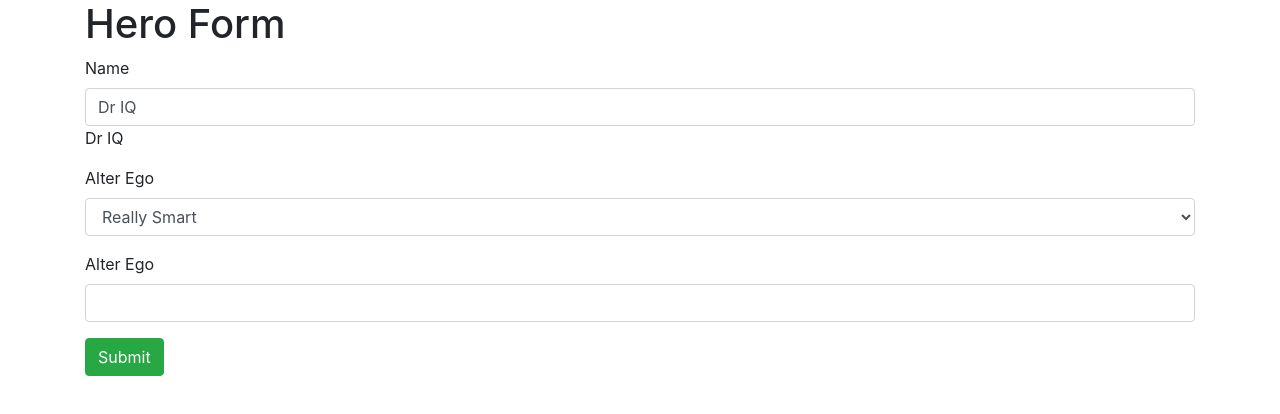
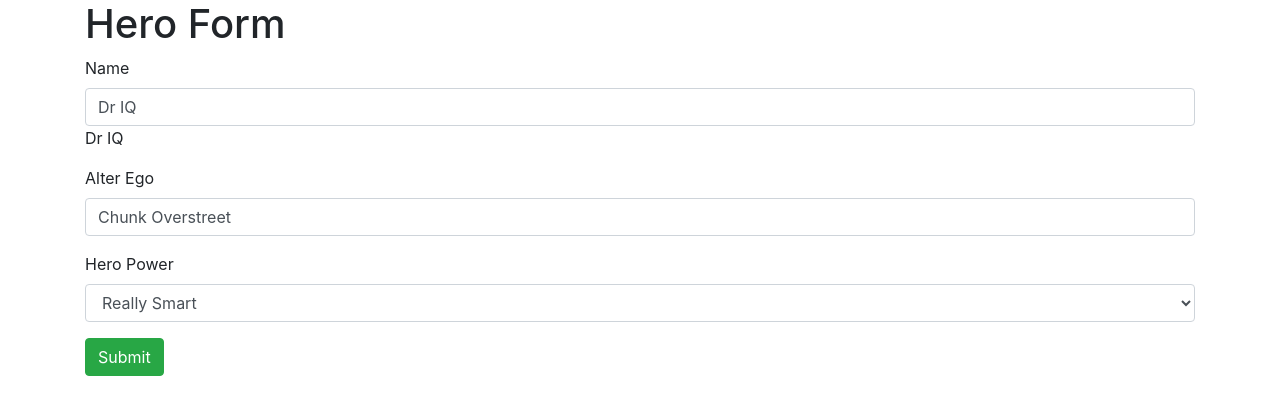
Before and after one commit to littlehorseboy/angular-template-driven-forms, an Angular app: page / in a window 1280 px wide. Shown: the top 414 px of the page. Built offline with nearby package versions, Linux system fonts and the light colour scheme.

Commit message:
feat: ngModel 掛好掛滿

```diff
--- a/src/app/hero-form/hero-form.component.html
+++ b/src/app/hero-form/hero-form.component.html
@@ -1,7 +1,7 @@
 <div class="container">
   <h1>Hero Form</h1>
 
-  <form>
+  <form #heroForm="ngForm">
     <div class="form-group">
       <label for="name">Name</label>
       <input
@@ -16,18 +16,29 @@
 
     <div class="form-group">
       <label for="alterEgo">Alter Ego</label>
-      <select id="power" class="form-control" required>
+      <input
+        [(ngModel)]="model.alterEgo"
+        name="alterEgo"
+        id="alterEgo"
+        class="form-control"
+      />
+    </div>
+
+    <div class="form-group">
+      <label for="power">Hero Power</label>
+      <select
+        [(ngModel)]="model.power"
+        name="power"
+        id="power"
+        class="form-control"
+        required
+      >
         <option *ngFor="let power of powers" [value]="power">
           {{ power }}
         </option>
       </select>
     </div>
 
-    <div class="form-group">
-      <label for="alterEgo">Alter Ego</label>
-      <input id="alterEgo" class="form-control" />
-    </div>
-
     <button type="submit" class="btn btn-success">Submit</button>
   </form>
 </div>
--- a/src/app/hero-form/hero-form.component.ts
+++ b/src/app/hero-form/hero-form.component.ts
@@ -17,10 +17,6 @@ export class HeroFormComponent {
 
   submitted = false;
 
-  get diagnostic() {
-    return JSON.stringify(this.model, null, 2);
-  }
-
   onSubmit() {
     this.submitted = true;
   }
```
